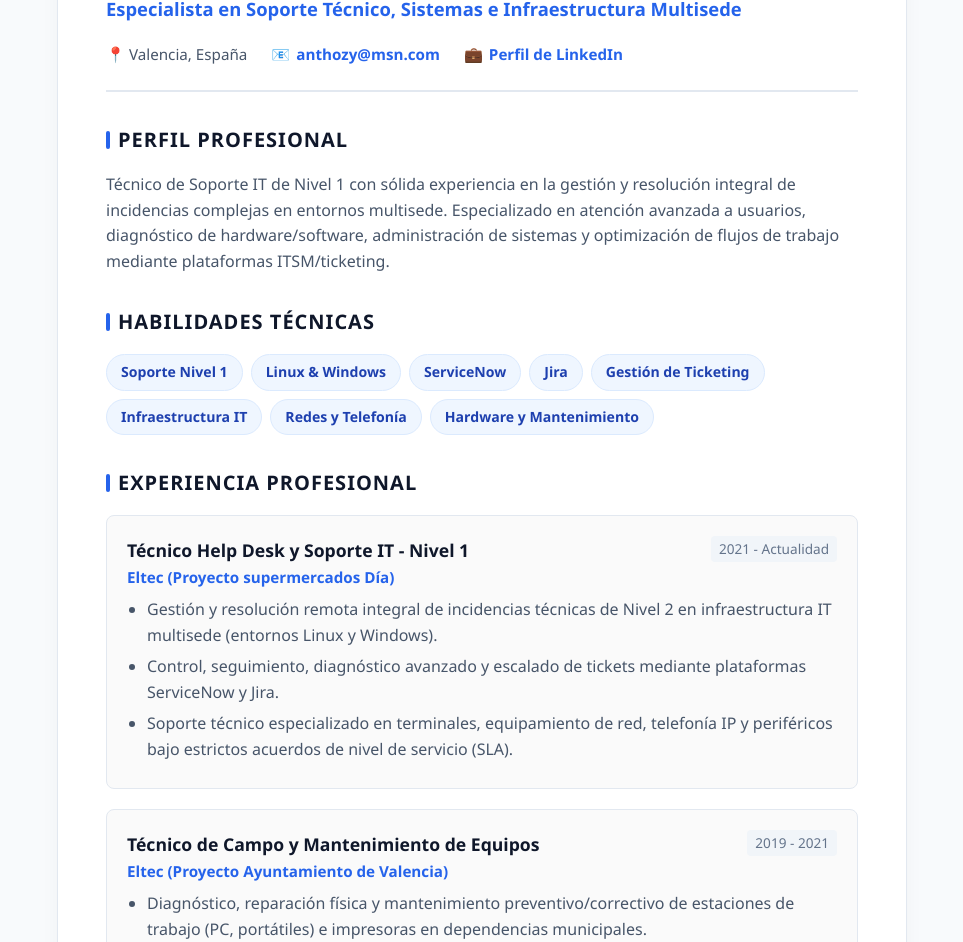
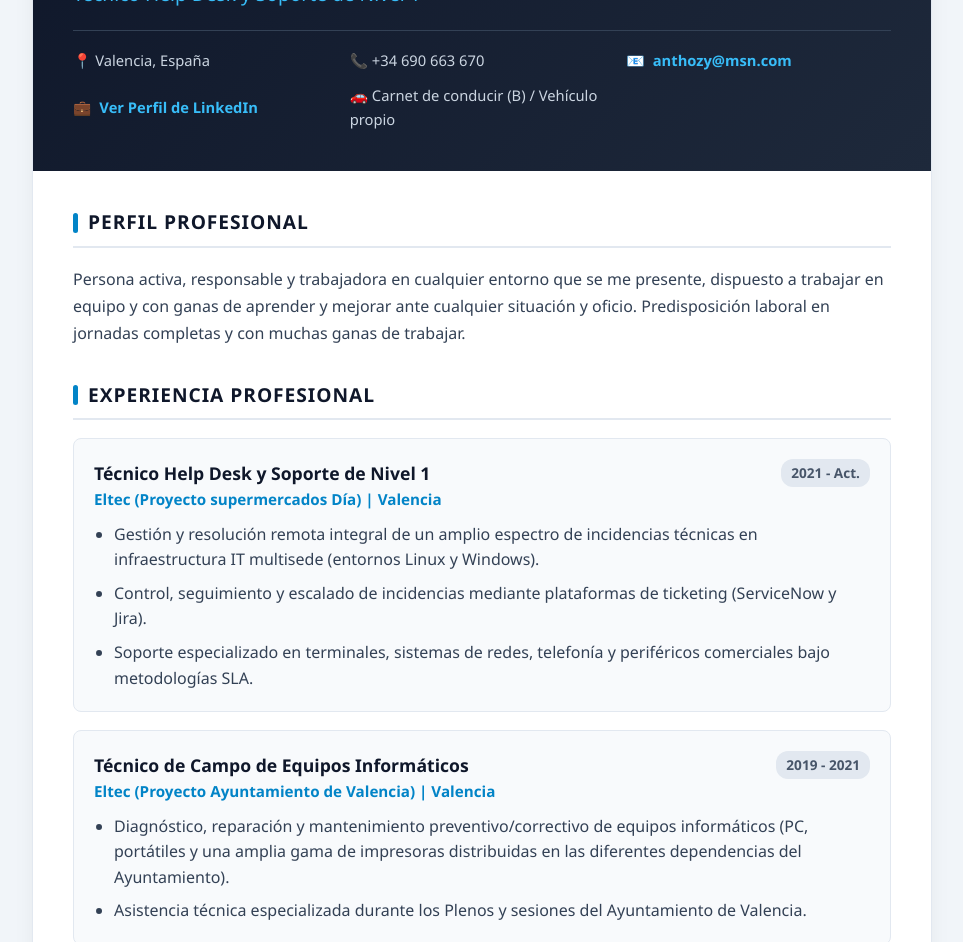
Before and after one commit to Anthozy/anthozy.github.io, a plain HTML site: page index.html in a window 1280 px wide. Shown: the part 157-1099 px from the top of the page, without its empty margins (158-1121 px from the left). Drawn offline with Linux system fonts and the light colour scheme.

Commit message:
Update index.html

```diff
--- a/index.html
+++ b/index.html
@@ -3,18 +3,19 @@
 <head>
     <meta charset="UTF-8">
     <meta name="viewport" content="width=device-width, initial-scale=1.0">
-    <title>CV - Técnico Help Desk y Soporte IT (Nivel 1)</title>
+    <title>CV - Antonio Guardiola Haba | Técnico Help Desk y Soporte IT</title>
     <style>
         :root {
-            --primary-color: #2563eb;
-            --primary-hover: #1d4ed8;
+            --primary-color: #0284c7;
+            --primary-dark: #0369a1;
             --dark-color: #0f172a;
-            --text-muted: #475569;
-            --bg-color: #f8fafc;
+            --text-color: #334155;
+            --text-muted: #64748b;
+            --bg-color: #f1f5f9;
             --card-bg: #ffffff;
             --border-color: #e2e8f0;
-            --tag-bg: #eff6ff;
-            --tag-text: #1e40af;
+            --tag-bg: #e0f2fe;
+            --tag-text: #0369a1;
         }
 
         * {
@@ -26,247 +27,344 @@
 
         body {
             background-color: var(--bg-color);
-            color: var(--dark-color);
+            color: var(--text-color);
             line-height: 1.6;
-            padding: 40px 20px;
+            padding: 30px 15px;
         }
 
-        .container {
-            max-width: 850px;
+        .resume-container {
+            max-width: 900px;
             margin: 0 auto;
             background: var(--card-bg);
-            padding: 48px;
             border-radius: 12px;
-            box-shadow: 0 10px 25px -5px rgba(0, 0, 0, 0.05), 0 8px 10px -6px rgba(0, 0, 0, 0.01);
+            box-shadow: 0 10px 25px -5px rgba(0, 0, 0, 0.08);
+            overflow: hidden;
             border: 1px solid var(--border-color);
         }
 
         header {
-            border-bottom: 2px solid var(--border-color);
-            padding-bottom: 24px;
-            margin-bottom: 32px;
+            background: linear-gradient(135deg, #0f172a 0%, #1e293b 100%);
+            color: #ffffff;
+            padding: 40px;
         }
 
-        h1 {
-            color: var(--dark-color);
-            font-size: 2.2rem;
+        header h1 {
+            font-size: 2.3rem;
             font-weight: 700;
+            color: #ffffff;
             margin-bottom: 6px;
             letter-spacing: -0.02em;
         }
 
-        .subtitle {
-            font-size: 1.15rem;
-            color: var(--primary-color);
-            font-weight: 600;
-            margin-bottom: 18px;
+        header h2 {
+            font-size: 1.2rem;
+            color: #38bdf8;
+            font-weight: 500;
+            margin-bottom: 20px;
         }
 
-        .contact-info {
-            display: flex;
-            flex-wrap: wrap;
-            gap: 16px 24px;
-            font-size: 0.95rem;
-            color: var(--text-muted);
+        .contact-grid {
+            display: grid;
+            grid-template-columns: repeat(auto-fit, minmax(200px, 1fr));
+            gap: 12px;
+            font-size: 0.92rem;
+            color: #cbd5e1;
+            border-top: 1px solid #334155;
+            padding-top: 18px;
         }
 
-        .contact-info span, .contact-info a {
-            display: inline-flex;
+        .contact-item {
+            display: flex;
             align-items: center;
-            gap: 6px;
+            gap: 8px;
         }
 
-        .contact-info a {
-            color: var(--primary-color);
+        .contact-item a {
+            color: #38bdf8;
             text-decoration: none;
             font-weight: 600;
-            transition: color 0.2s ease;
+            transition: color 0.2s;
         }
 
-        .contact-info a:hover {
-            color: var(--primary-hover);
+        .contact-item a:hover {
+            color: #7dd3fc;
             text-decoration: underline;
+        }
+
+        .content {
+            padding: 36px 40px;
         }
 
         section {
             margin-bottom: 32px;
         }
 
-        h3 {
-            font-size: 1.25rem;
+        .section-title {
+            font-size: 1.2rem;
             color: var(--dark-color);
-            margin-bottom: 16px;
+            font-weight: 700;
             text-transform: uppercase;
             letter-spacing: 0.05em;
+            margin-bottom: 18px;
             display: flex;
             align-items: center;
-            gap: 8px;
+            gap: 10px;
+            border-bottom: 2px solid var(--border-color);
+            padding-bottom: 8px;
         }
 
-        h3::before {
+        .section-title::before {
             content: '';
             display: inline-block;
-            width: 4px;
-            height: 18px;
+            width: 5px;
+            height: 20px;
             background-color: var(--primary-color);
-            border-radius: 2px;
+            border-radius: 3px;
         }
 
-        p {
-            color: var(--text-muted);
+        .profile-text {
+            color: var(--text-color);
+            font-size: 1rem;
+            line-height: 1.7;
+        }
+
+        .card {
+            background: #f8fafc;
+            border: 1px solid var(--border-color);
+            border-radius: 8px;
+            padding: 20px;
+            margin-bottom: 18px;
+            transition: border-color 0.2s;
+        }
+
+        .card:hover {
+            border-color: #cbd5e1;
+        }
+
+        .card-header {
+            display: flex;
+            justify-content: space-between;
+            align-items: flex-start;
+            flex-wrap: wrap;
+            gap: 8px;
             margin-bottom: 10px;
         }
 
-        .skills-grid {
+        .card-title {
+            font-size: 1.1rem;
+            font-weight: 700;
+            color: var(--dark-color);
+        }
+
+        .card-company {
+            color: var(--primary-color);
+            font-weight: 600;
+            font-size: 0.95rem;
+        }
+
+        .card-date {
+            font-size: 0.85rem;
+            color: #475569;
+            background: #e2e8f0;
+            padding: 3px 10px;
+            border-radius: 12px;
+            font-weight: 600;
+        }
+
+        .card ul {
+            margin-left: 20px;
+            color: var(--text-color);
+        }
+
+        .card li {
+            margin-bottom: 8px;
+        }
+
+        .card li:last-child {
+            margin-bottom: 0;
+        }
+
+        .skills-container {
+            display: grid;
+            grid-template-columns: repeat(auto-fit, minmax(250px, 1fr));
+            gap: 20px;
+        }
+
+        .skills-group h4 {
+            font-size: 0.95rem;
+            color: var(--dark-color);
+            margin-bottom: 10px;
+            text-transform: uppercase;
+            letter-spacing: 0.03em;
+        }
+
+        .tags-wrapper {
             display: flex;
             flex-wrap: wrap;
             gap: 8px;
         }
 
-        .skill-tag {
+        .tag {
             background-color: var(--tag-bg);
             color: var(--tag-text);
-            padding: 6px 14px;
-            border-radius: 20px;
+            padding: 6px 12px;
+            border-radius: 6px;
             font-size: 0.88rem;
             font-weight: 600;
-            border: 1px solid #dbeafe;
+            border: 1px solid #bae6fd;
         }
 
-        .job {
-            background: #fafafa;
-            border: 1px solid var(--border-color);
-            border-radius: 8px;
-            padding: 20px;
-            margin-bottom: 20px;
+        .language-item {
+            display: flex;
+            justify-content: space-between;
+            align-items: center;
+            margin-bottom: 10px;
+            font-weight: 600;
         }
 
-        .job-header {
-            display: flex;
-            justify-content: space-between;
-            align-items: flex-start;
-            flex-wrap: wrap;
-            gap: 8px;
-            margin-bottom: 8px;
-        }
-
-        .job-title {
-            font-weight: 700;
-            font-size: 1.1rem;
-            color: var(--dark-color);
-        }
-
-        .job-company {
+        .dots {
             color: var(--primary-color);
-            font-weight: 600;
-            font-size: 0.95rem;
-        }
-
-        .job-date {
-            font-size: 0.85rem;
-            color: #64748b;
-            background: #f1f5f9;
-            padding: 2px 8px;
-            border-radius: 4px;
-            font-weight: 500;
-        }
-
-        .job ul {
-            margin-left: 20px;
-            color: var(--text-muted);
-        }
-
-        .job li {
-            margin-bottom: 6px;
+            letter-spacing: 3px;
         }
 
         @media (max-width: 640px) {
-            body {
-                padding: 12px;
-            }
-            .container {
+            header, .content {
                 padding: 24px;
             }
-            h1 {
-                font-size: 1.75rem;
+            header h1 {
+                font-size: 1.8rem;
             }
-            .job-header {
+            .card-header {
                 flex-direction: column;
+            }
+            .contact-grid {
+                grid-template-columns: 1fr;
             }
         }
     </style>
 </head>
 <body>
 
-    <div class="container">
+    <div class="resume-container">
+
         <header>
-            <h1>Técnico Help Desk y Soporte IT (Nivel 1)</h1>
-            <div class="subtitle">Especialista en Soporte Técnico, Sistemas e Infraestructura Multisede</div>
-            <div class="contact-info">
-                <span>📍 Valencia, España</span>
-                <span>📧 <a href="mailto:anthozy@msn.com">anthozy@msn.com</a></span>
-                <span>💼 <a href="https://www.linkedin.com/in/antonio-guardiola-haba-b480664a" target="_blank" rel="noopener noreferrer">Perfil de LinkedIn</a></span>
+            <h1>Antonio Guardiola Haba</h1>
+            <h2>Técnico Help Desk y Soporte de Nivel 1</h2>
+
+            <div class="contact-grid">
+                <div class="contact-item">📍 Valencia, España</div>
+                <div class="contact-item">📞 +34 690 663 670</div>
+                <div class="contact-item">📧 <a href="mailto:anthozy@msn.com">anthozy@msn.com</a></div>
+                <div class="contact-item">💼 <a href="https://www.linkedin.com/in/antonio-guardiola-haba-b480664a" target="_blank" rel="noopener noreferrer">Ver Perfil de LinkedIn</a></div>
+                <div class="contact-item">🚗 Carnet de conducir (B) / Vehículo propio</div>
             </div>
         </header>
 
+        <div class="content">
+
             <section>
-            <h3>Perfil Profesional</h3>
-            <p>Técnico de Soporte IT de Nivel 1 con sólida experiencia en la gestión y resolución integral de incidencias complejas en entornos multisede. Especializado en atención avanzada a usuarios, diagnóstico de hardware/software, administración de sistemas y optimización de flujos de trabajo mediante plataformas ITSM/ticketing.</p>
+                <h3 class="section-title">Perfil Profesional</h3>
+                <p class="profile-text">
+                    Persona activa, responsable y trabajadora en cualquier entorno que se me presente, dispuesto a trabajar en equipo y con ganas de aprender y mejorar ante cualquier situación y oficio. Predisposición laboral en jornadas completas y con muchas ganas de trabajar.
+                </p>
             </section>
 
             <section>
-            <h3>Habilidades Técnicas</h3>
-            <div class="skills-grid">
-                <span class="skill-tag">Soporte Nivel 1</span>
-                <span class="skill-tag">Linux & Windows</span>
-                <span class="skill-tag">ServiceNow</span>
-                <span class="skill-tag">Jira</span>
-                <span class="skill-tag">Gestión de Ticketing</span>
-                <span class="skill-tag">Infraestructura IT</span>
-                <span class="skill-tag">Redes y Telefonía</span>
-                <span class="skill-tag">Hardware y Mantenimiento</span>
+                <h3 class="section-title">Experiencia Profesional</h3>
+
+                <div class="card">
+                    <div class="card-header">
+                        <div>
+                            <div class="card-title">Técnico Help Desk y Soporte de Nivel 1</div>
+                            <div class="card-company">Eltec (Proyecto supermercados Día) | Valencia</div>
                         </div>
-        </section>
-
-        <section>
-            <h3>Experiencia Profesional</h3>
-
-            <div class="job">
-                <div class="job-header">
-                    <div>
-                        <div class="job-title">Técnico Help Desk y Soporte IT - Nivel 1</div>
-                        <div class="job-company">Eltec (Proyecto supermercados Día)</div>
-                    </div>
-                    <span class="job-date">2021 - Actualidad</span>
+                        <span class="card-date">2021 - Act.</span>
                     </div>
                     <ul>
-                    <li>Gestión y resolución remota integral de incidencias técnicas de Nivel 2 en infraestructura IT multisede (entornos Linux y Windows).</li>
-                    <li>Control, seguimiento, diagnóstico avanzado y escalado de tickets mediante plataformas ServiceNow y Jira.</li>
-                    <li>Soporte técnico especializado en terminales, equipamiento de red, telefonía IP y periféricos bajo estrictos acuerdos de nivel de servicio (SLA).</li>
+                        <li>Gestión y resolución remota integral de un amplio espectro de incidencias técnicas en infraestructura IT multisede (entornos Linux y Windows).</li>
+                        <li>Control, seguimiento y escalado de incidencias mediante plataformas de ticketing (ServiceNow y Jira).</li>
+                        <li>Soporte especializado en terminales, sistemas de redes, telefonía y periféricos comerciales bajo metodologías SLA.</li>
                     </ul>
                 </div>
 
-            <div class="job">
-                <div class="job-header">
+                <div class="card">
+                    <div class="card-header">
                         <div>
-                        <div class="job-title">Técnico de Campo y Mantenimiento de Equipos</div>
-                        <div class="job-company">Eltec (Proyecto Ayuntamiento de Valencia)</div>
+                            <div class="card-title">Técnico de Campo de Equipos Informáticos</div>
+                            <div class="card-company">Eltec (Proyecto Ayuntamiento de Valencia) | Valencia</div>
                         </div>
-                    <span class="job-date">2019 - 2021</span>
+                        <span class="card-date">2019 - 2021</span>
                     </div>
                     <ul>
-                    <li>Diagnóstico, reparación física y mantenimiento preventivo/correctivo de estaciones de trabajo (PC, portátiles) e impresoras en dependencias municipales.</li>
-                    <li>Despliegue y configuración de hardware de red y puestos de trabajo in situ.</li>
+                        <li>Diagnóstico, reparación y mantenimiento preventivo/correctivo de equipos informáticos (PC, portátiles y una amplia gama de impresoras distribuidas en las diferentes dependencias del Ayuntamiento).</li>
+                        <li>Asistencia técnica especializada durante los Plenos y sesiones del Ayuntamiento de Valencia.</li>
+                    </ul>
+                </div>
+
+                <div class="card">
+                    <div class="card-header">
+                        <div>
+                            <div class="card-title">Comercial</div>
+                            <div class="card-company">Parafarmacias Mundo Natural | Valencia</div>
+                        </div>
+                        <span class="card-date">2013 - 2017</span>
+                    </div>
+                    <ul>
+                        <li>Atención al cliente, asesoramiento comercial y gestión de ventas directas.</li>
                     </ul>
                 </div>
 
             </section>
 
             <section>
-            <h3>Formación</h3>
-            <p><strong>Técnico en Sistemas y Soporte Informático</strong></p>
-        </section>
+                <h3 class="section-title">Formación</h3>
+
+                <div class="card">
+                    <div class="card-header">
+                        <div>
+                            <div class="card-title">Grado Medio en Informática</div>
+                            <div class="card-company">Centro de Enseñanzas Profesionales CAJ | Valencia</div>
+                        </div>
+                        <span class="card-date">2008 - 2010</span>
+                    </div>
                 </div>
 
-</body>
-</html>
+                <div class="card">
+                    <div class="card-header">
+                        <div>
+                            <div class="card-title">Curso de Photoshop</div>
+                            <div class="card-company">PG Formación | Valencia</div>
+                        </div>
+                        <span class="card-date">2011</span>
+                    </div>
+                </div>
+
+                <div class="card">
+                    <div class="card-header">
+                        <div>
+                            <div class="card-title">Cursos Microsoft</div>
+                            <div class="card-company">PG Formación / Microsoft</div>
+                        </div>
+                        <span class="card-date">2026</span>
+                    </div>
+                    <ul>
+                        <li><strong>AB-730:</strong> Mejora tus procesos y flujos de trabajo con IA Generativa y Microsoft Copilot.</li>
+                        <li><strong>AB-731:</strong> Lidera la implementación de IA generativa en tu organización.</li>
+                        <li><strong>AI-901:</strong> Introducción a la IA en Azure.</li>
+                        <li><strong>AB-900:</strong> Fundamentos de administración de Microsoft 365 Copilot y agentes de IA.</li>
+                    </ul>
+                </div>
+
+            </section>
+
+            <section>
+                <h3 class="section-title">Habilidades Profesionales y Personales</h3>
+
+                <div class="skills-container">
+
+                    <div class="skills-group">
+                        <h4>Habilidades Técnicas</h4>
+                        <div class="tags-wrapper">
+                            <span class="tag">HelpDesk</span>
+                            <span class="tag">Microinformática</span>
+                            <span class="tag">
```
Lines whose indentation alone changed are shown as unchanged.
